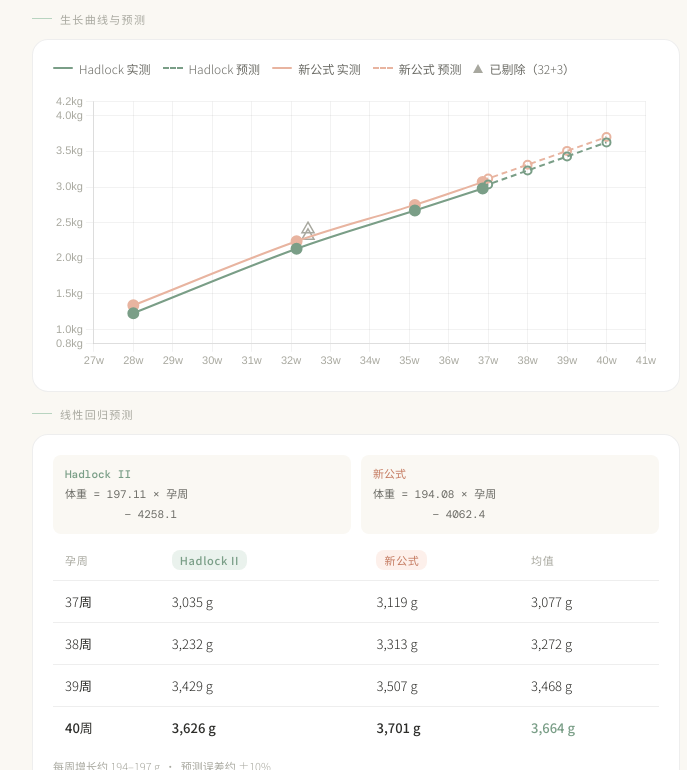
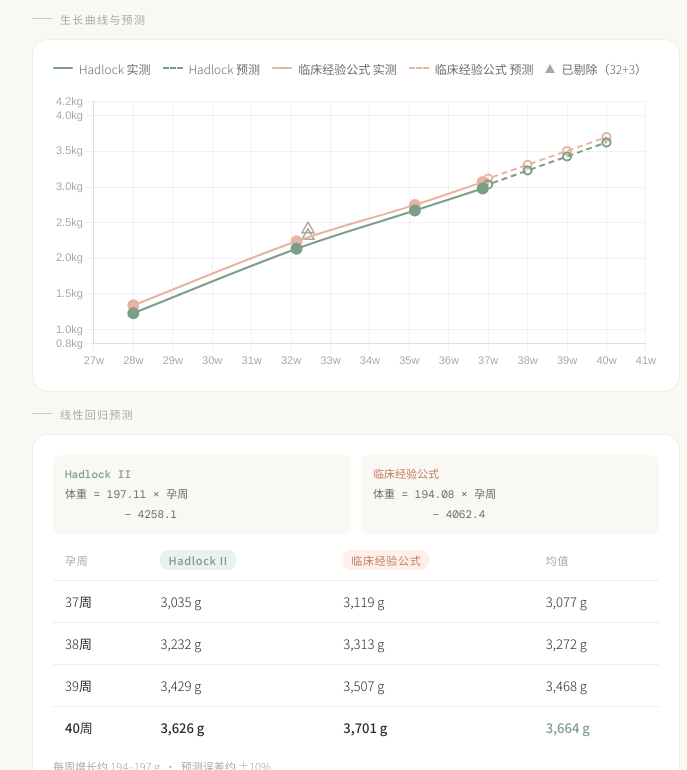
Before and after one commit to Scorpio-xu/fetal-weight, a plain HTML site: page index.html in a window 1280 px wide. Shown: the part 893-1663 px from the top of the page, without its empty margins (284-971 px from the left). Drawn offline with nearby package versions, Linux system fonts and the light colour scheme; a web font is replaced by a local one.

Commit message:
fix: 将页面中"新公式"统一替换为"临床经验公式"

```diff
--- a/index.html
+++ b/index.html
@@ -366,7 +366,7 @@
             <th>AC</th>
             <th>FL</th>
             <th><span class="badge-sage">Hadlock II</span></th>
-            <th><span class="badge-blush">新公式</span></th>
+            <th><span class="badge-blush">临床经验公式</span></th>
           </tr>
         </thead>
         <tbody>
@@ -403,13 +403,13 @@
     <div class="chart-legend">
       <div class="legend-item"><span class="legend-line" style="background:#7a9e87;"></span>Hadlock 实测</div>
       <div class="legend-item"><span class="legend-dashed" style="border-color:#7a9e87;"></span>Hadlock 预测</div>
-      <div class="legend-item"><span class="legend-line" style="background:#e8b4a0;"></span>新公式 实测</div>
-      <div class="legend-item"><span class="legend-dashed" style="border-color:#e8b4a0;"></span>新公式 预测</div>
+      <div class="legend-item"><span class="legend-line" style="background:#e8b4a0;"></span>临床经验公式 实测</div>
+      <div class="legend-item"><span class="legend-dashed" style="border-color:#e8b4a0;"></span>临床经验公式 预测</div>
       <div class="legend-item"><span class="legend-tri"></span>已剔除（32+3）</div>
     </div>
     <div class="chart-container">
       <canvas id="chart" role="img" aria-label="小满胎儿体重生长曲线，28至40周">
-        实测：28周1230g，32周2134g，35周2670g，36+6周2979g。预测40周：Hadlock 3621g，新公式 3711g。
+        实测：28周1230g，32周2134g，35周2670g，36+6周2979g。预测40周：Hadlock 3621g，临床经验公式 3711g。
       </canvas>
     </div>
   </div>
@@ -424,7 +424,7 @@
         &nbsp;&nbsp;&nbsp;&nbsp;&nbsp;&nbsp;&nbsp;&nbsp; − 4258.1
       </div>
       <div class="regression-pill">
-        <span style="color:#c47a60;font-weight:500;">新公式</span><br>
+        <span style="color:#c47a60;font-weight:500;">临床经验公式</span><br>
         体重 = 194.08 × 孕周<br>
         &nbsp;&nbsp;&nbsp;&nbsp;&nbsp;&nbsp;&nbsp;&nbsp; − 4062.4
       </div>
@@ -435,7 +435,7 @@
           <tr>
             <th>孕周</th>
             <th><span class="badge-sage">Hadlock II</span></th>
-            <th><span class="badge-blush">新公式</span></th>
+            <th><span class="badge-blush">临床经验公式</span></th>
             <th>均值</th>
           </tr>
         </thead>
@@ -489,13 +489,13 @@ new Chart(document.getElementById('chart'), {
         pointRadius: predWeeks.map(w => w===36.86 ? 0 : 4), tension: 0.35,
       },
       {
-        label: '新公式 实测',
+        label: '临床经验公式 实测',
         data: actualWeeks.map((w,i) => ({x:w, y:newReal[i]})),
         borderColor: '#e8b4a0', backgroundColor: '#e8b4a0',
         borderWidth: 2, pointRadius: 5, pointHoverRadius: 7, tension: 0.35,
       },
       {
-        label: '新公式 预测',
+        label: '临床经验公式 预测',
         data: predWeeks.map((w,i) => ({x:w, y:newPred[i]})),
         borderColor: '#e8b4a0', backgroundColor: 'transparent',
         borderWidth: 2, borderDash: [6,4],
@@ -509,7 +509,7 @@ new Chart(document.getElementById('chart'), {
         pointStyle: 'triangle', pointBorderColor: '#a8a89f', pointBorderWidth: 1.5,
       },
       {
-        label: '已剔除 新公式',
+        label: '已剔除 临床经验公式',
         data: [{x:32.43, y:2409}],
         borderColor: '#a8a89f', backgroundColor: 'transparent',
         showLine: false, pointRadius: 7, pointHoverRadius: 9,
```
